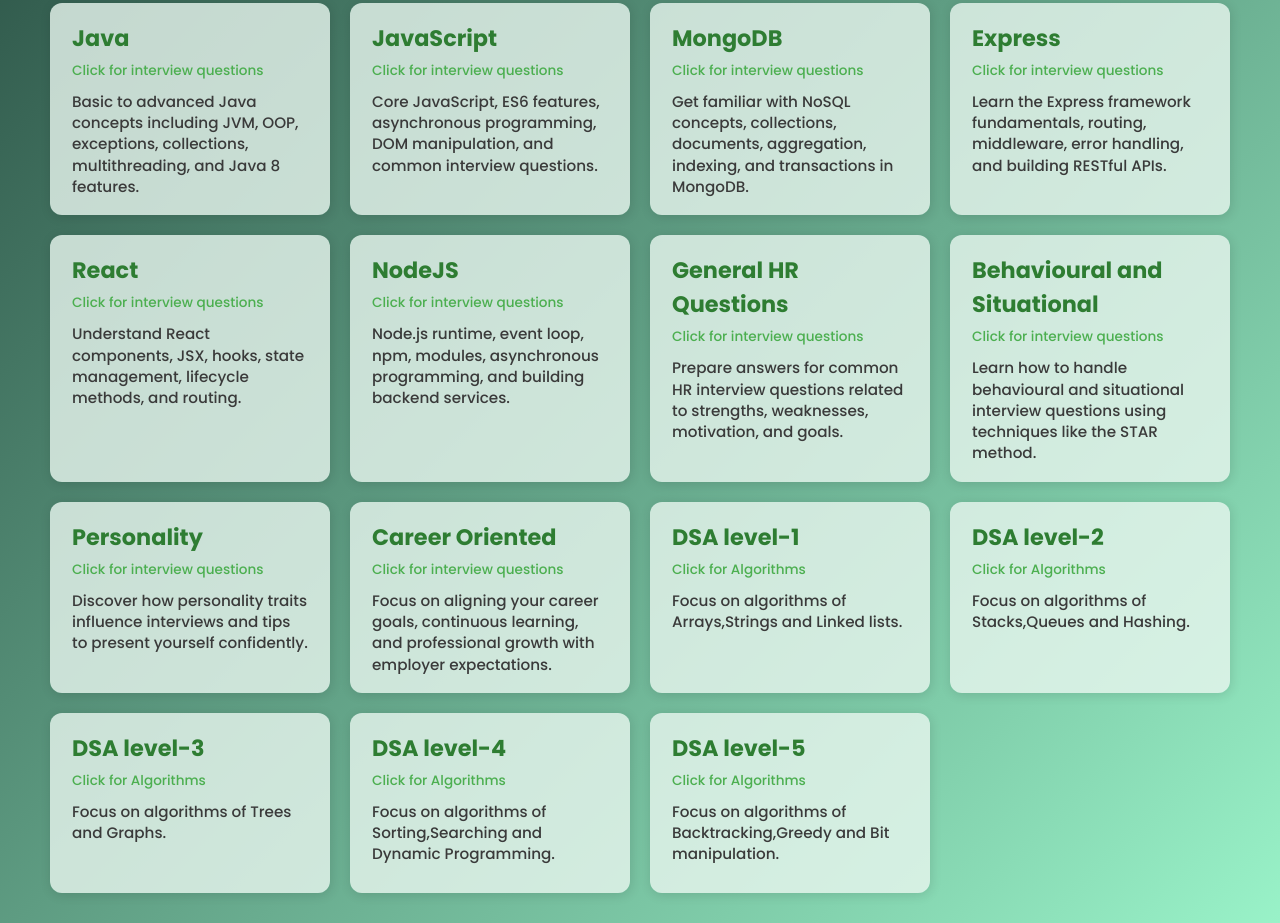
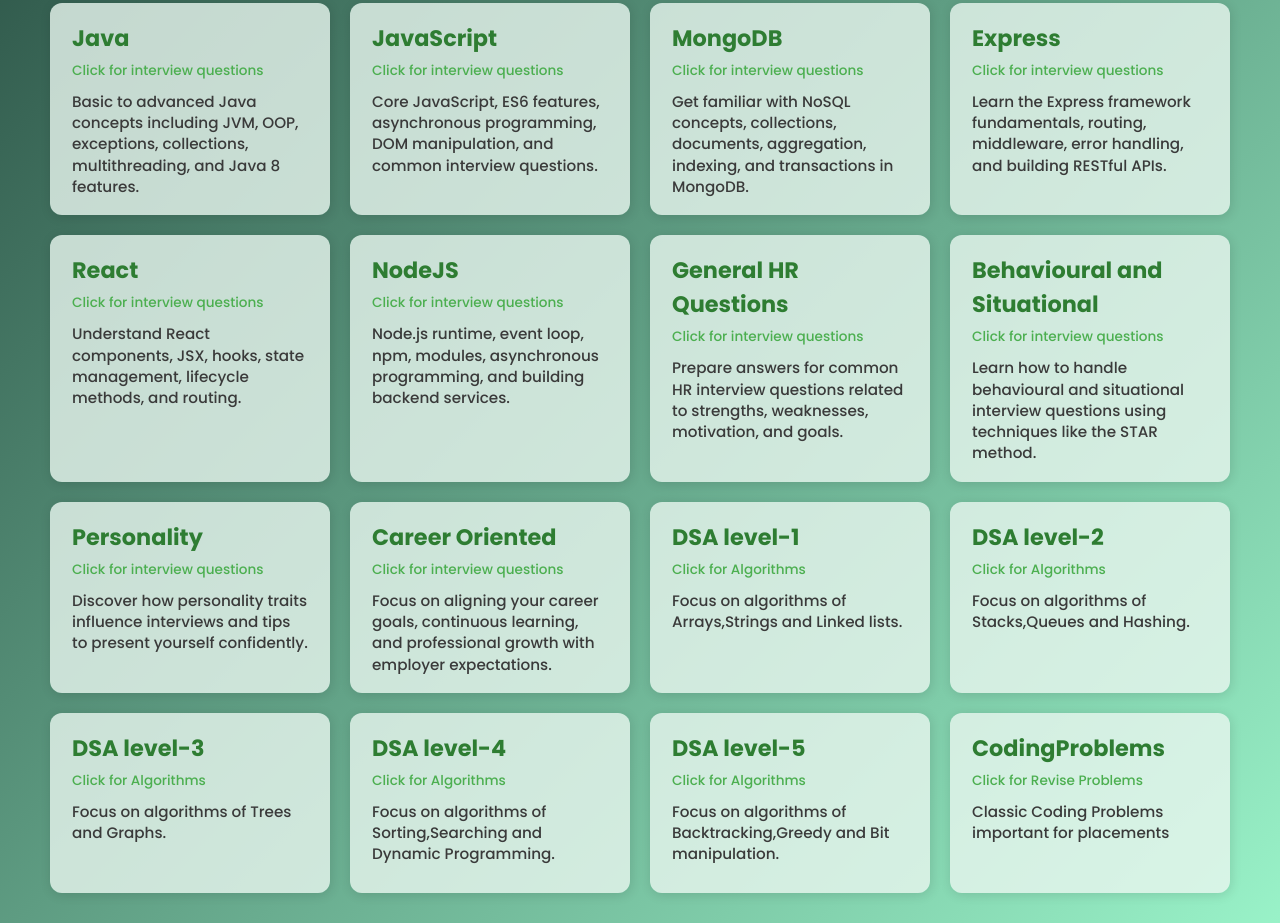
Before and after one commit to Abu999b/InterviewQuestions, a plain HTML site: page index.html in a window 1280 px wide. Shown: the part 421-1344 px from the top of the page. Drawn offline with Linux system fonts and the light colour scheme.

Commit message:
Update index.html

```diff
--- a/index.html
+++ b/index.html
@@ -138,6 +138,9 @@
 	<section><a href="dsa4.html" class="section-link"><h2>DSA level-4</h2><div class="subtitle">Click for Algorithms</div><p class="description">Focus on algorithms of Sorting,Searching and Dynamic Programming.</p></a></section>
 
 	<section><a href="dsa5.html" class="section-link"><h2>DSA level-5</h2><div class="subtitle">Click for Algorithms</div><p class="description">Focus on algorithms of Backtracking,Greedy and Bit manipulation.</p></a></section>
+  	<section><a href="CodingProb.html" class="section-link"><h2>CodingProblems</h2><div class="subtitle">Click for Revise Problems</div><p class="description">Classic Coding Problems important for placements</p></a></section>
+
+
     </div>
 </body>
 </html>
```
